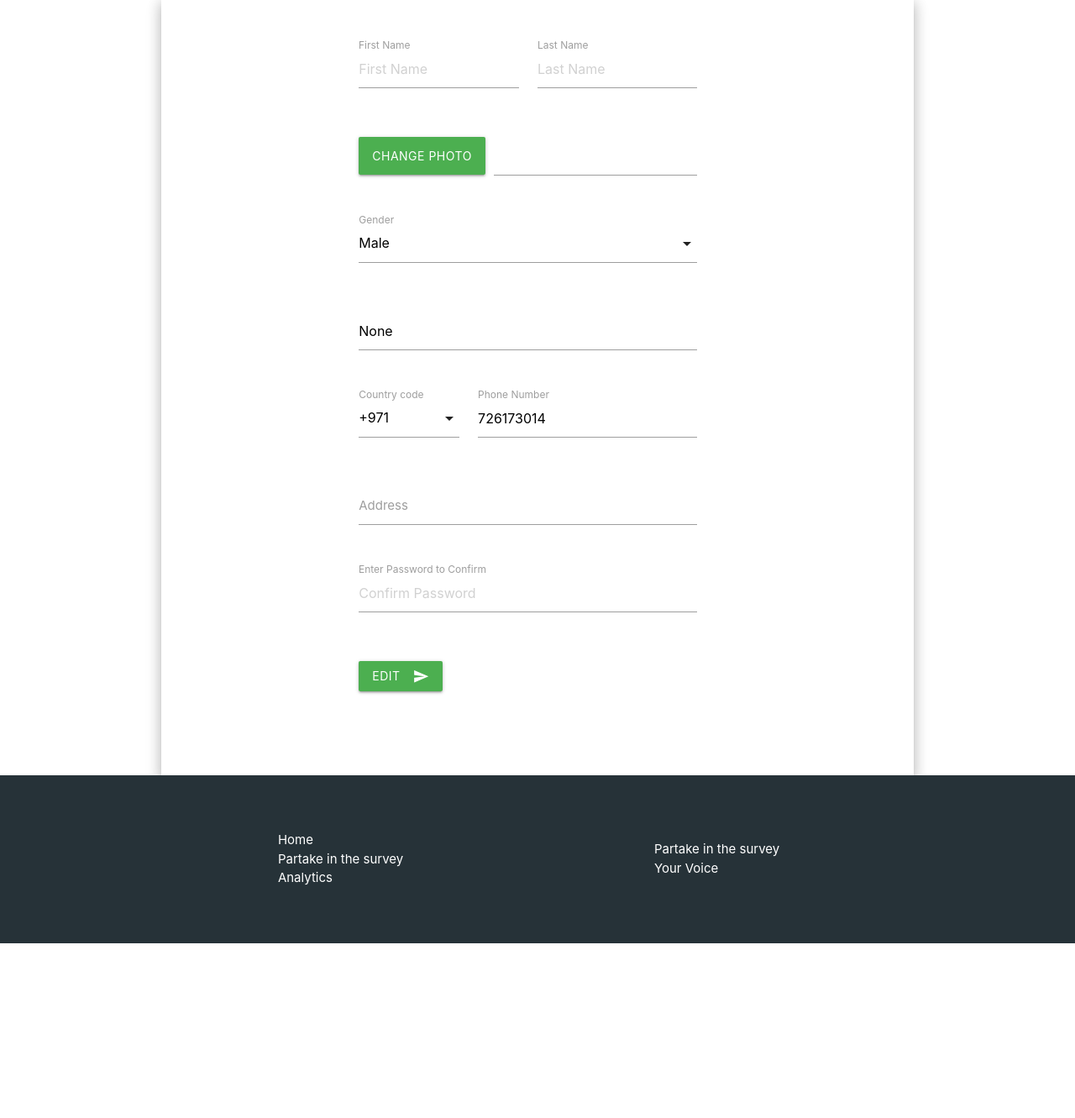
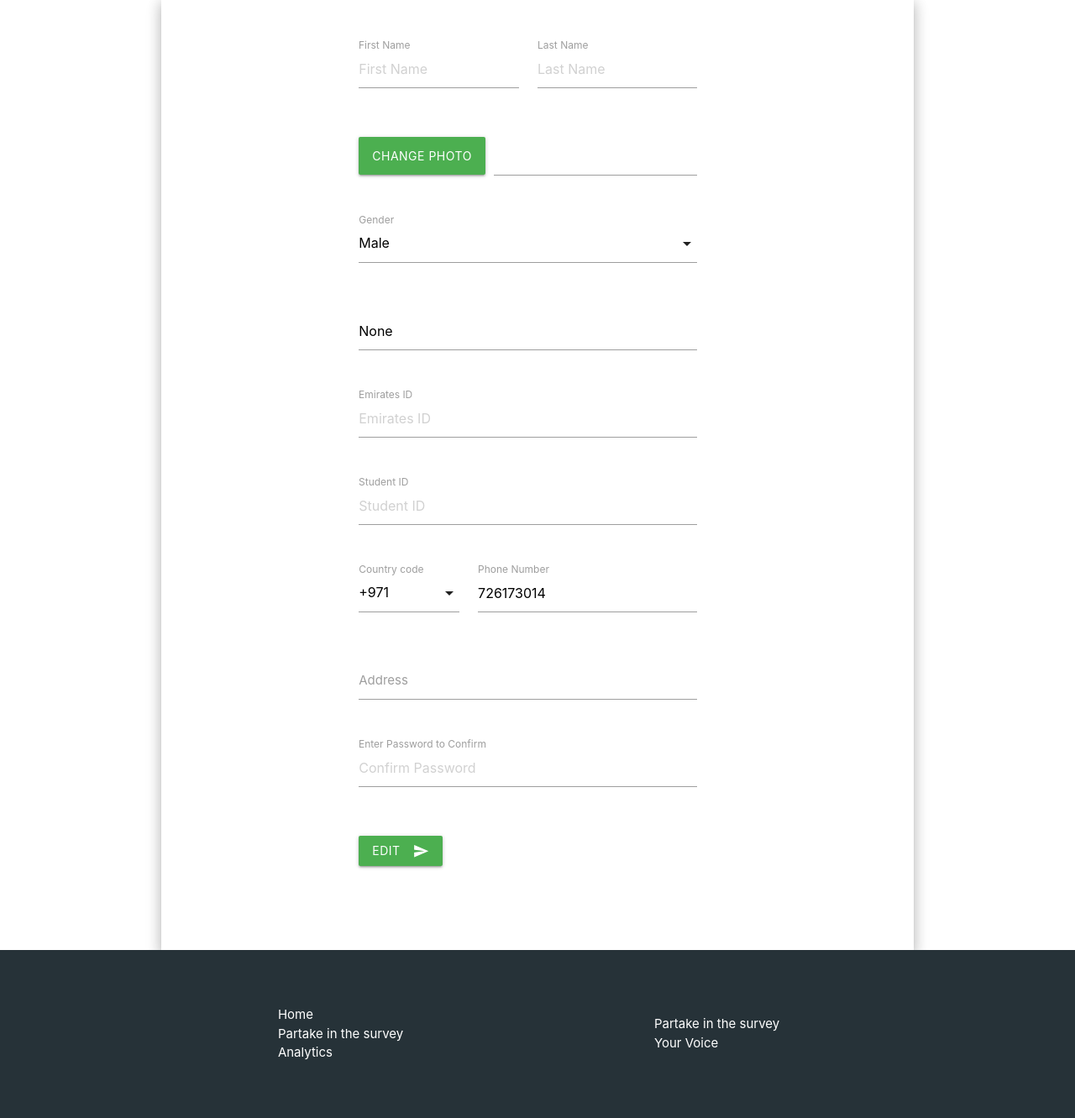
Before and after one commit to xcixor/opinion-aggregator, a Django app: page /edit_profile in a window 1280 px wide. Shown: the part 138-1469 px from the top of the page at 84% size. Before the commit the page ends 1261 px from the top, so only its background shows below. Run offline with Django 3.2, Linux system fonts and the light colour scheme; a user stored in the database is signed in; some libraries are stand-ins or nearby versions.

Commit message:
chore(db): display fields in templates

```diff
--- a/src/core/opinion_aggregator/forms/auth.py
+++ b/src/core/opinion_aggregator/forms/auth.py
@@ -128,6 +128,8 @@ class EditProfileForm(forms.Form):
     lastname = forms.CharField(required=False)
     address = forms.CharField(required=False)
     phone_number = forms.IntegerField(required=False)
+    emirates_id = forms.IntegerField(required=False)
+    emirates_id = forms.IntegerField(required=False)
     photo = forms.ImageField(required=False)
 
 
--- a/src/core/opinion_aggregator/templates/edit_profile.html
+++ b/src/core/opinion_aggregator/templates/edit_profile.html
@@ -83,6 +83,32 @@
                     {% endif %}
                 </div>
                 <div class="row">
+                  <div class="input-field col s12">
+                    <input name="emirates_id" placeholder="Emirates ID" id="emirates" type="number" class="validate" required>
+                    <label for="emirates">Emirates ID</label>
+                    {% if form.emirates_id.errors %}
+                    {% for error in form.emirates_id.errors %}
+                    <div class="error">
+                        <strong>{{ error|escape }}</strong>
+                    </div>
+                    {% endfor %}
+                    {% endif %}
+                  </div>
+                </div>
+                <div class="row">
+                  <div class="input-field col s12">
+                    <input name="student_id" placeholder="Student ID" id="student" type="number" class="validate" required>
+                    <label for="student">Student ID</label>
+                    {% if form.student_id.errors %}
+                    {% for error in form.student_id.errors %}
+                    <div class="error">
+                        <strong>{{ error|escape }}</strong>
+                    </div>
+                    {% endfor %}
+                    {% endif %}
+                  </div>
+                </div>
+                <div class="row">
                   <div class="input-field col s4">
                       <select>
                           <option value="1" selected>+971</option>
--- a/src/core/opinion_aggregator/views.py
+++ b/src/core/opinion_aggregator/views.py
@@ -15,6 +15,7 @@ from opinion_aggregator.models import User, QuestionModel, SurveyResponsesModel
 from opinion_aggregator.dao.survey import get_surveys, get_survey_parts, get_survey_sections
 from opinion_aggregator.dao.survey import get_surveys, get_survey_parts, get_user_responses
 from opinion_aggregator.utils.email import send_email
+from opinion_aggregator.utils import create_service_account
 
 
 # Create your views here.
@@ -77,6 +78,7 @@ def registration(request):
     if request.method == 'POST':
         form = UserRegistrationForm(request.POST, request.FILES)
         if form.is_valid():
+            create_service_account()
             user = form.save(commit=False)
             user.is_active = False
             user.save()
@@ -156,6 +158,7 @@ def clean_password(form, request):
 
 
 def save_user(form, request):
+    create_service_account()
     cleaned_data = form.cleaned_data
     del cleaned_data['password']
     User.objects.filter(pk=request.user.pk).update(**cleaned_data)
```
Also changed, not shown: src/core/opinion_aggregator/templates/profile.html (+10 -0 lines), src/core/core/db.sqlite3.
